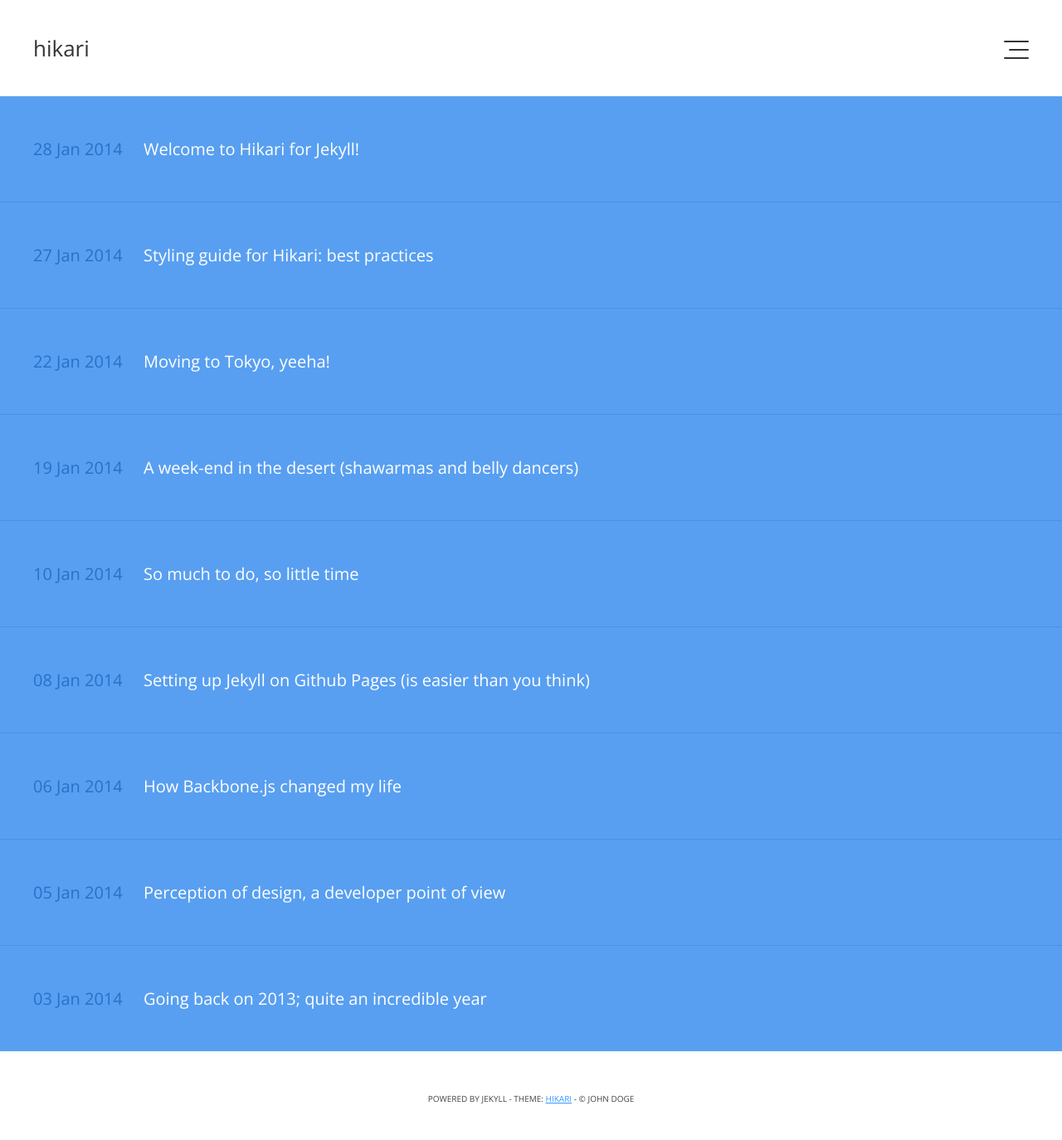
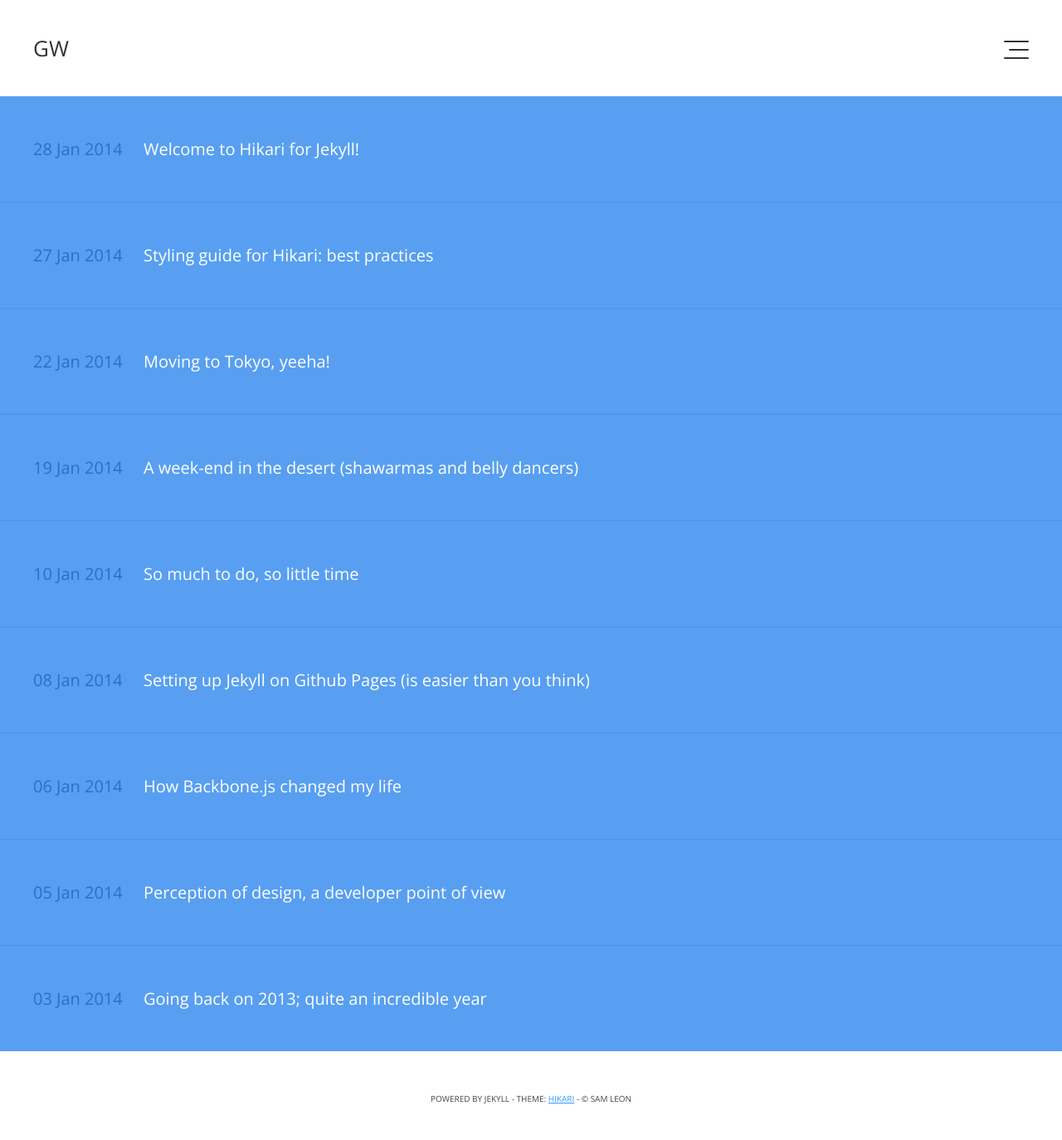
Before and after one commit to mihi-tr/GW, a Jekyll site: the page built from index.html, in a window 1280 px wide. Shown: the whole page at 83% size. Built offline with Jekyll 4.4.1, drawn with Linux system fonts in a browser that asks for light colours; Markdown is read by kramdown in place of the engine named in the settings.

Commit message:
Change config file

```diff
--- a/_config.yml
+++ b/_config.yml
@@ -1,7 +1,7 @@
-name: "hikari"
-description: "Fluid, responsive blog theme for Jekyll"
+name: "GW"
+description: "GW prototyping"
 
-author: "John Doge"
+author: "Sam Leon"
 
 url: "http://m3xm.github.io"
 baseurl: ""
```
